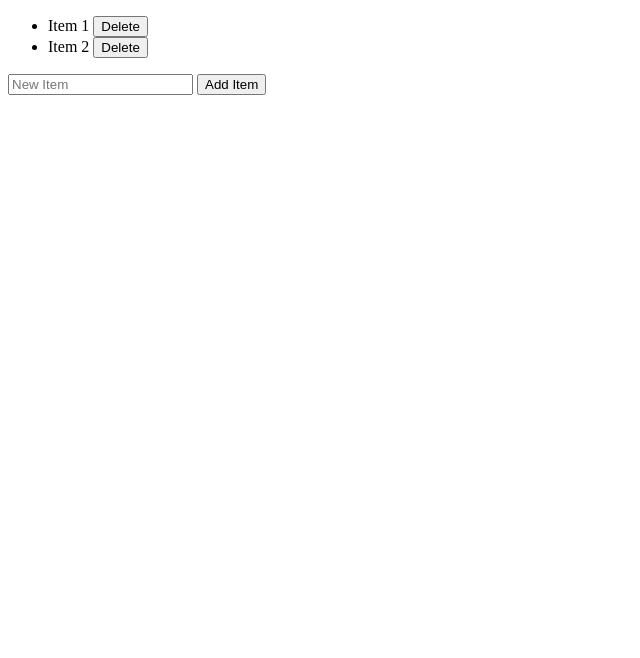
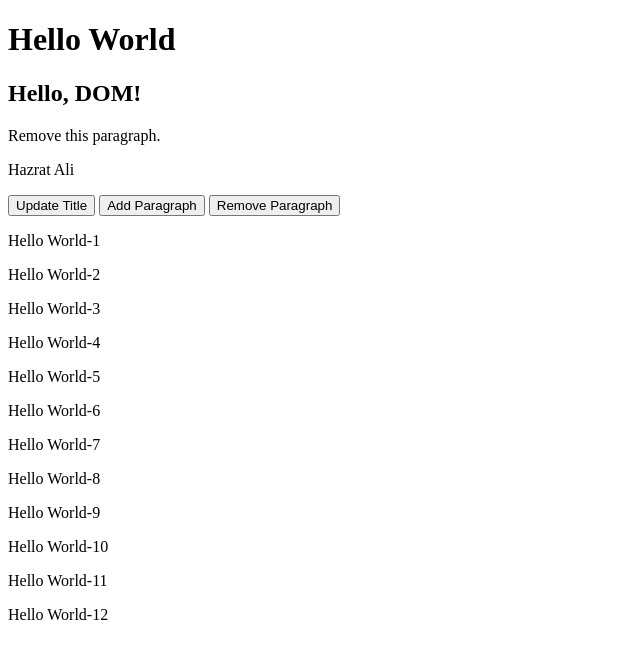
Before and after one commit to hazrat120/JavaScript-Test, a plain HTML site: page JavaScrpt-Test/index.html in a window 1280 px wide. Shown: the whole page, without its empty margins (0-640 px from the left). Drawn offline with Linux system fonts and the light colour scheme.

Commit message:
add some Dom test code

```diff
--- a/JavaScrpt-Test/index.html
+++ b/JavaScrpt-Test/index.html
@@ -4,7 +4,7 @@
     <meta charset="UTF-8" />
     <meta name="viewport" content="width=device-width, initial-scale=1.0" />
     <title>JavaScript</title>
-    <script src="main.js"></script>
+
     <link rel="stylesheet" href="style.css" />
   </head>
   <body>
@@ -21,13 +21,41 @@
     <div id="main">
       <h3 id="heading-h3">Add elements</h3>
       <p class="main-para"></p>
-    </div> -->
+    </div>
 
     <ul id="itemList">
       <li>Item 1 <button class="deleteBtn">Delete</button></li>
       <li>Item 2 <button class="deleteBtn">Delete</button></li>
     </ul>
     <input type="text" id="newItem" placeholder="New Item" />
-    <button onclick="addItem()">Add Item</button>
+    <button onclick="addItem()">Add Item</button> -->
+
+    <h1 id="id">Hello World</h1>
+    <p id="para"></p>
+
+    <h2 id="title">Hello, DOM!</h2>
+    <p id="remove-me">Remove this paragraph.</p>
+
+    <div id="parent">
+      <p id="removeP">Hazrat Ali</p>
+    </div>
+
+    <button onclick="updateTitle()">Update Title</button>
+    <button onclick="addParagraph()">Add Paragraph</button>
+    <button onclick="removeParagraph()">Remove Paragraph</button>
+
+    <p class="myClass">Hello World-1</p>
+    <p class="myClass">Hello World-2</p>
+    <p class="myClass">Hello World-3</p>
+    <p class="myClass">Hello World-4</p>
+    <p class="myClass">Hello World-5</p>
+    <p class="myClass">Hello World-6</p>
+    <p class="myClass">Hello World-7</p>
+    <p class="myClass">Hello World-8</p>
+    <p class="myClass">Hello World-9</p>
+    <p class="myClass">Hello World-10</p>
+    <p class="myClass">Hello World-11</p>
+    <p class="myClass">Hello World-12</p>
+    <script src="main.js"></script>
   </body>
 </html>
--- a/JavaScrpt-Test/main.js
+++ b/JavaScrpt-Test/main.js
@@ -86,3 +86,121 @@
 //     event.target.parentElement.remove();
 //   }
 // });
+
+// function addItem() {
+//   const itemList = document.getElementById("itemList");
+//   const newItem = document.getElementById("newItem").value;
+
+//   if (newItem.trim() === "") {
+//     alert("Please enter a valid number.");
+//     return;
+//   }
+
+//   const newLi = document.createElement("li");
+
+//   newLi.textContent = newItem;
+
+//   const deleteBtn = document.createElement("button");
+//   deleteBtn.textContent = "delete";
+//   deleteBtn.className = "deleteBtn";
+
+//   newLi.appendChild(deleteBtn);
+//   itemList.appendChild(newLi);
+
+//   document.getElementById("newItem").value = "";
+// }
+
+// document.getElementById("itemList").addEventListener("click", (event) => {
+//   if (event.target.classList.contains("deleteBtn")) {
+//     event.target.parentElement.remove();
+//   }
+// });
+
+// let para1 = document.createElement("p");
+// para1.innerText = "This paragraph is form JS";
+// para1.id = "hi";
+
+// document.body.appendChild(para1);
+
+// const title = document.getElementById("id");
+// console.log(title.innerHTML);
+
+// const para = document.getElementById("para");
+// para.textContent = "Hello, hi, How are you?";
+
+// let classHi = document.getElementById("hi");
+// classHi.style.color = "yellow";
+// classHi.style.fontSize = "4rem";
+
+// const h2 = document.createElement("h2");
+// h2.textContent = "Hello My name is Hazrat Ali";
+// h2.style.background = "gray";
+// h2.style.color = "pink";
+
+// document.body.appendChild(h2);
+
+// for (let i = 0; i <= 10000; i++) {
+//   console.log(i);
+//   h2.remove();
+// }
+
+function updateTitle() {
+  const title = document.getElementById("title");
+  title.textContent = "DOM Mainpulation with JavaScript";
+}
+
+function addParagraph() {
+  const newPara = document.createElement("p");
+  newPara.textContent = "This is dynamically added paragraph.";
+  document.body.appendChild(newPara);
+}
+
+// function removeParagraph() {
+//   const paraToRemove = document.getElementById("remove-me");
+
+//   if (paraToRemove) {
+//     paraToRemove.remove();
+//   } else {
+//     alert("Paragraph already remove!");
+//   }
+// }
+
+// function removeParagraph() {
+//   const paraRemove = document.getElementById("remove-me");
+
+//   if (paraRemove) {
+//     paraRemove.remove();
+//   } else {
+//     alert("Paragraph already reomve!");
+//   }
+// }
+
+// const elements = document.getElementsByClassName("myClass");
+
+// for (let i = 0; i < elements.length; i++) {
+//   elements[i].style.color = "green";
+// }
+
+// const tagName = document.getElementsByTagName("p");
+// for (let i = 0; i < tagName.length; i++) {
+//   tagName[i].style.backgroundColor = "pink";
+// }
+
+// const element = document.querySelectorAll(".myClass");
+// element.forEach((element) => {
+//   element.style.backgroundColor = "pink";
+// });
+
+// const element1 = document.querySelector(".myClass");
+// element1.style.backgroundColor = "yellow";
+
+// function removeParagraph() {
+//   let parent = document.getElementById("parent");
+//   let removeChaild = document.getElementById("removeP");
+
+//   if (removeChaild) {
+//     parent.removeChild(removeChaild);
+//   } else {
+//     alert("Child already delete.");
+//   }
+// }
```
